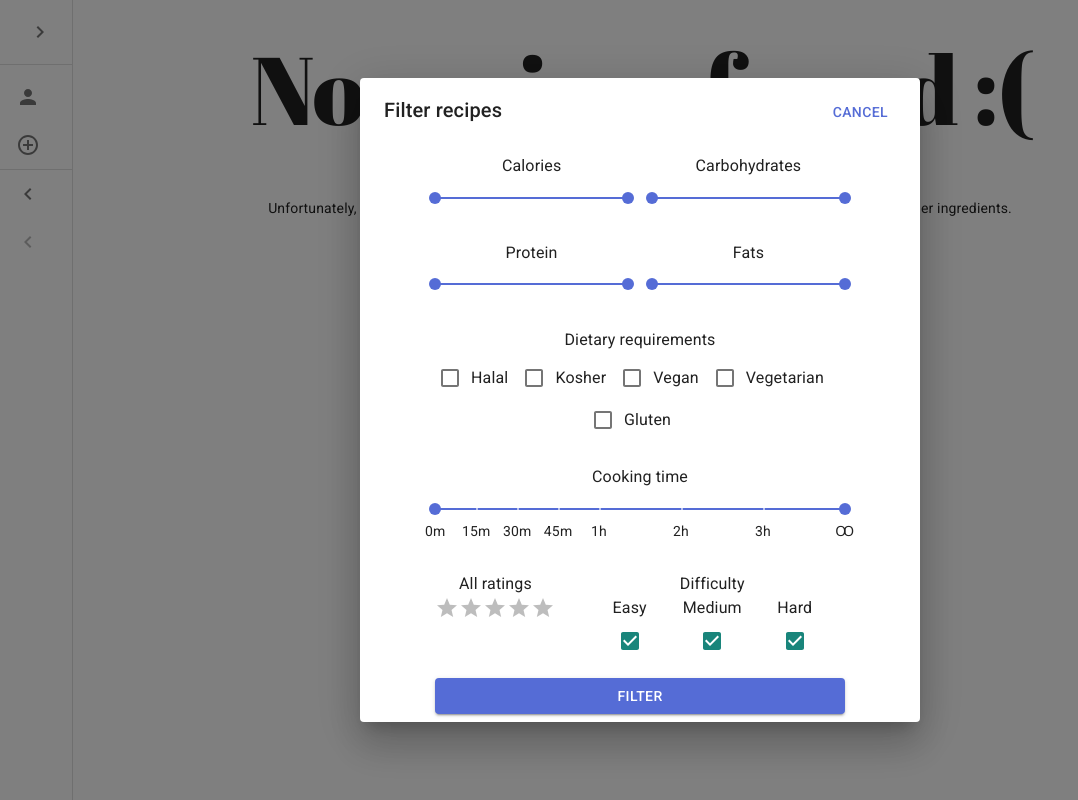
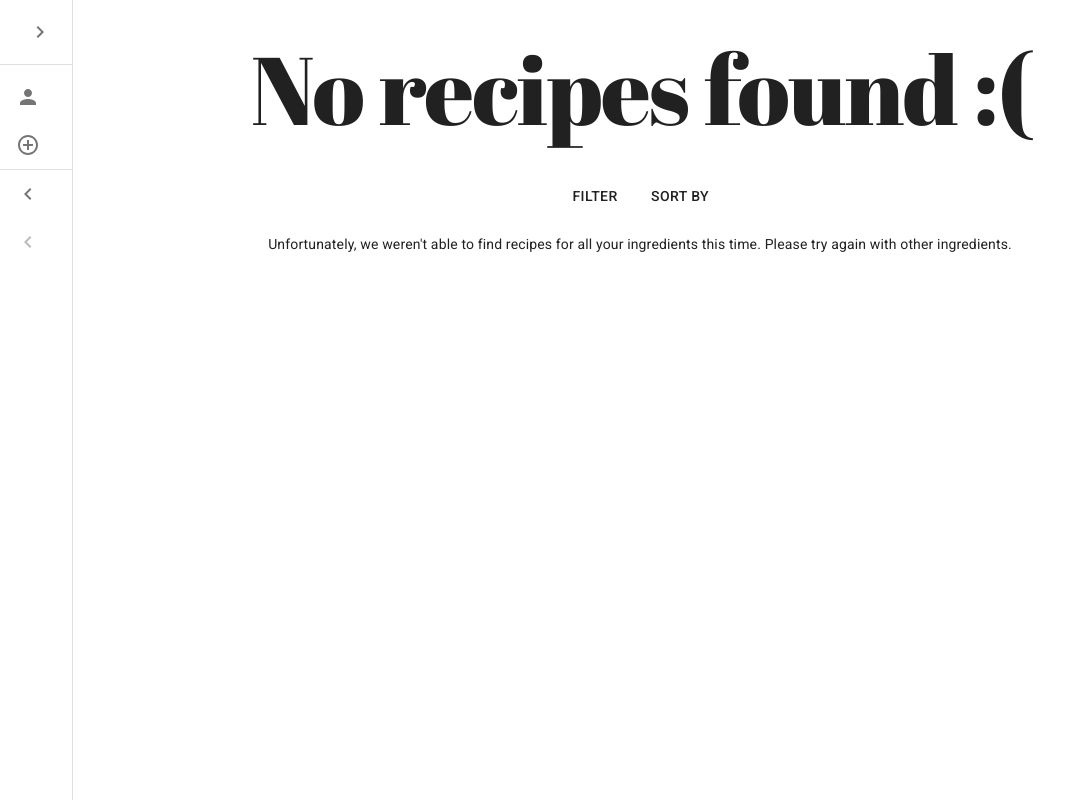
Before and after one commit to GuolinY/ImperialReallySMARTFoodAPP, a Next.js app: page /valid-recipes in a window 1280 px wide. Shown: the whole page, without its empty margins (0-1078 px from the left). Built offline with nearby package versions, Linux system fonts and the light colour scheme.

Commit message:
Add open filter button

```diff
--- a/pages/valid-recipes.jsx
+++ b/pages/valid-recipes.jsx
@@ -52,6 +52,10 @@ const useStyles = makeStyles((theme) => ({
     margin: 0,
     padding: theme.spacing(2, 3),
   },
+  filterSelect: {
+    justifyContent: "center",
+    maxWidth: theme.spacing(120),
+  },
 }));
 
 export default function ValidRecipes() {
@@ -61,7 +65,7 @@ export default function ValidRecipes() {
   const ingredients = useIngredients();
   const [loading, setLoading] = useState(true);
   const [recipes, setRecipes] = useState({ id: -1 });
-  const [openFilter, setOpenFilter] = useState(true);
+  const [openFilter, setOpenFilter] = useState(false);
 
   const breakpoints = {
     default: 4,
@@ -121,6 +125,14 @@ export default function ValidRecipes() {
           ? `Recipes you can make...`
           : `No recipes found :(`}
       </Typography>
+      <Grid container className={classes.filterSelect} spacing={2}>
+        <Grid item>
+          <Button onClick={() => setOpenFilter(true)}>Filter</Button>
+        </Grid>
+        <Grid item>
+          <Button>Sort by</Button>
+        </Grid>
+      </Grid>
       <Dialog
         open={openFilter}
         onClose={closeFilter}
@@ -137,6 +149,7 @@ export default function ValidRecipes() {
             justifyContent: "center",
             textAlign: "center",
             display: "flex",
+            padding: "24px",
           }}
         >
           <RecipeFilter />
```
